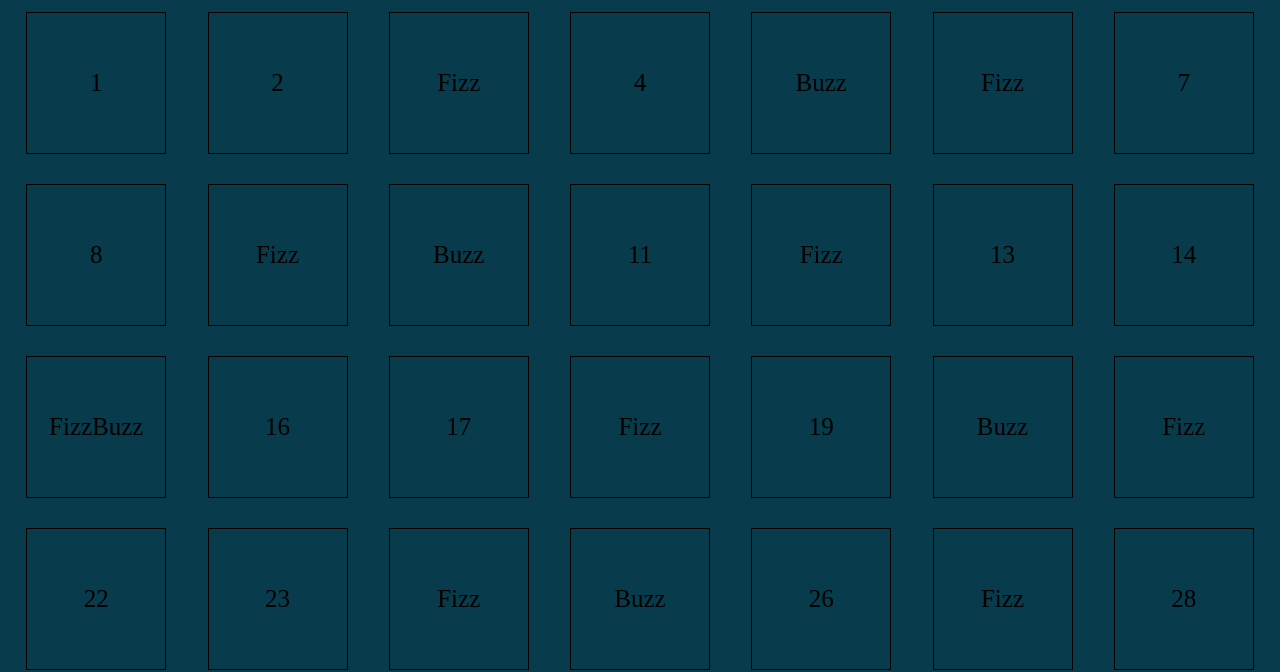
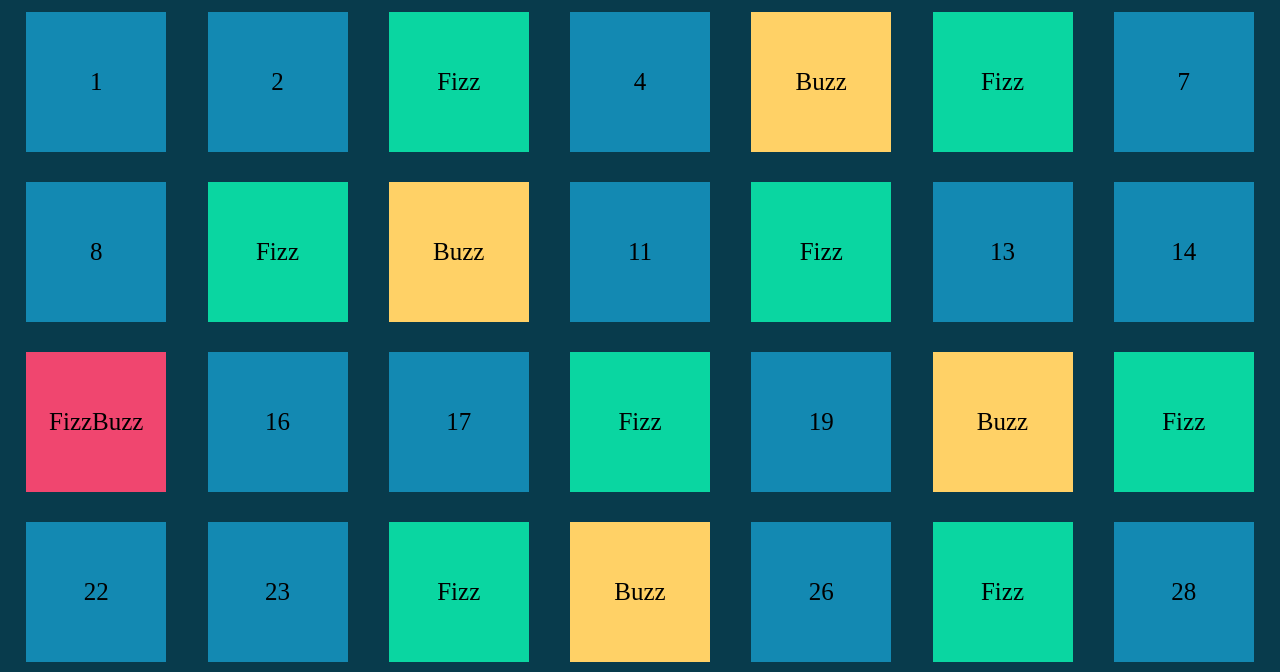
Before and after one commit to KSigma91/js-fizzbuzzdom, a plain HTML site: page index.html in a window 1280 px wide. Shown: the part 154-826 px from the top of the page. Drawn offline with Linux system fonts and the light colour scheme.

Commit message:
aspetto grafico completo

```diff
--- a/css/style.css
+++ b/css/style.css
@@ -10,7 +10,6 @@ li {
 
 #mio_id {
     width: 100%;
-    /* height: 100vh; */
     background: #083B4C;
 }
 
@@ -33,9 +32,24 @@ li {
     margin: 15px;
     min-width: 140px;
     min-height: 140px;
-    border: 1px solid black;
     text-align: center;
     line-height: 140px;
     font-size: 25px;
     font-weight: 500;
 }
+
+#mio_id .list .box.fizz-buzz {
+    background: #F0466F;
+}
+
+#mio_id .list .box.fizz {
+    background: #0AD6A1;
+}
+
+#mio_id .list .box.buzz {
+    background: #FFD166;
+}
+
+#mio_id .list .box.number {
+    background: #1389B2;
+}
```
